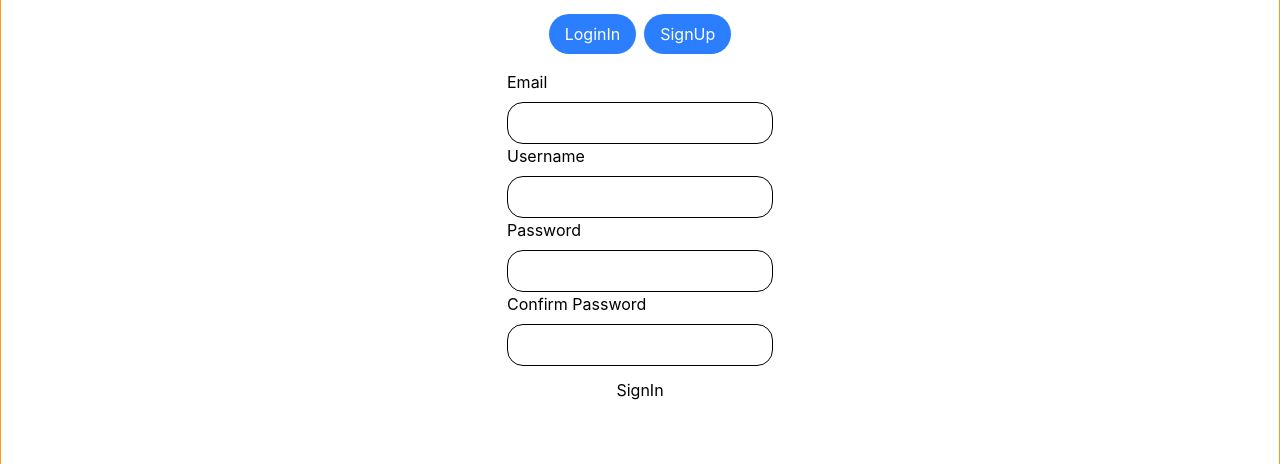
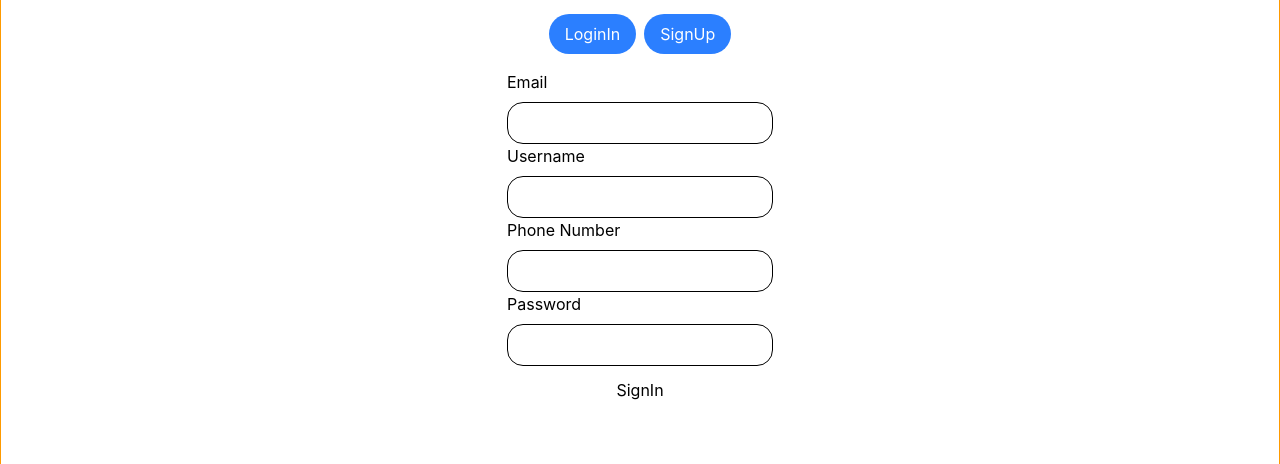
Before and after one commit to AkhilR121/spring_security_user_auth, a React (Vite) app in the folder frontend/: page /login in a window 1280 px wide. Both pictures are taken after a click on the button "New User?". Shown: the part 194-658 px from the top of the page. Built offline with nearby package versions, Linux system fonts and the light colour scheme.

Commit message:
Integrate React Hook Form into Login and SignUp components with form validation and submit handler

```diff
--- a/frontend/src/components/Login.tsx
+++ b/frontend/src/components/Login.tsx
@@ -1,4 +1,12 @@
+import { useForm } from "react-hook-form";
+
 export function Login(props: { setAuthPage: (page: string) => void }) {
+  const { register, formState: { errors }, handleSubmit } = useForm({
+    defaultValues: {
+      user_name: "",
+      password: "",
+    },
+  });
   return (
     <section className="p-6">
       <main className="*:flex *:flex-col *:gap-2">
--- a/frontend/src/components/SignIn.tsx
+++ b/frontend/src/components/SignIn.tsx
@@ -1,35 +1,74 @@
+import { useForm } from "react-hook-form";
+
+type SignUpFormData = {
+  user_name: string;
+  email: string;
+  password: string;
+  phone_num: string;
+};
+
 export function SignUp() {
+  const {
+    register,
+    formState: { errors },
+    handleSubmit,
+  } = useForm({
+    defaultValues: {
+      user_name: "",
+      email: "",
+      password: "",
+      phone_num: "",
+    },
+  });
+
+  const onSubmit = (data: SignUpFormData) => {
+    console.log(data);
+  };
+
   return (
-    <section>
+    <form onSubmit={handleSubmit(onSubmit)}>
       <main className="*:flex *:flex-col *:gap-2">
         <div>
           <label htmlFor="email">Email</label>
-          <input className="p-2 border rounded-2xl outline-none" type="email" />
+          <input
+            {...register("email", { required: true })}
+            className="p-2 border rounded-2xl outline-none"
+            type="email"
+          />
         </div>
         <div>
-          <label htmlFor="username">Username</label>
-          <input className="p-2 border rounded-2xl outline-none" type="text" />
+          <label htmlFor="user_name">Username</label>
+          <input
+            {...register("user_name", { required: true })}
+            className="p-2 border rounded-2xl outline-none"
+            type="text"
+          />
+        </div>
+        <div>
+          <label htmlFor="phone_num">Phone Number</label>
+          <input
+            {...register("phone_num", { required: true })}
+            className="p-2 border rounded-2xl outline-none"
+            type="text"
+          />
         </div>
         <div>
           <label htmlFor="password">Password</label>
           <input
-            className="p-2 border rounded-2xl outline-none"
-            type="password"
-          />
-        </div>
-        <div>
-          <label htmlFor="confirm-password">Confirm Password</label>
-          <input
+            {...register("password", { required: true })}
             className="p-2 border rounded-2xl outline-none"
             type="password"
           />
         </div>
       </main>
       <footer>
-        <button className="flex items-center justify-center w-full py-3 cursor-pointer">
+        <button
+          type="submit"
+          className="flex items-center justify-center w-full py-3 cursor-pointer"
+        >
           SignIn
         </button>
       </footer>
-    </section>
+    </form>
   );
 }
```
